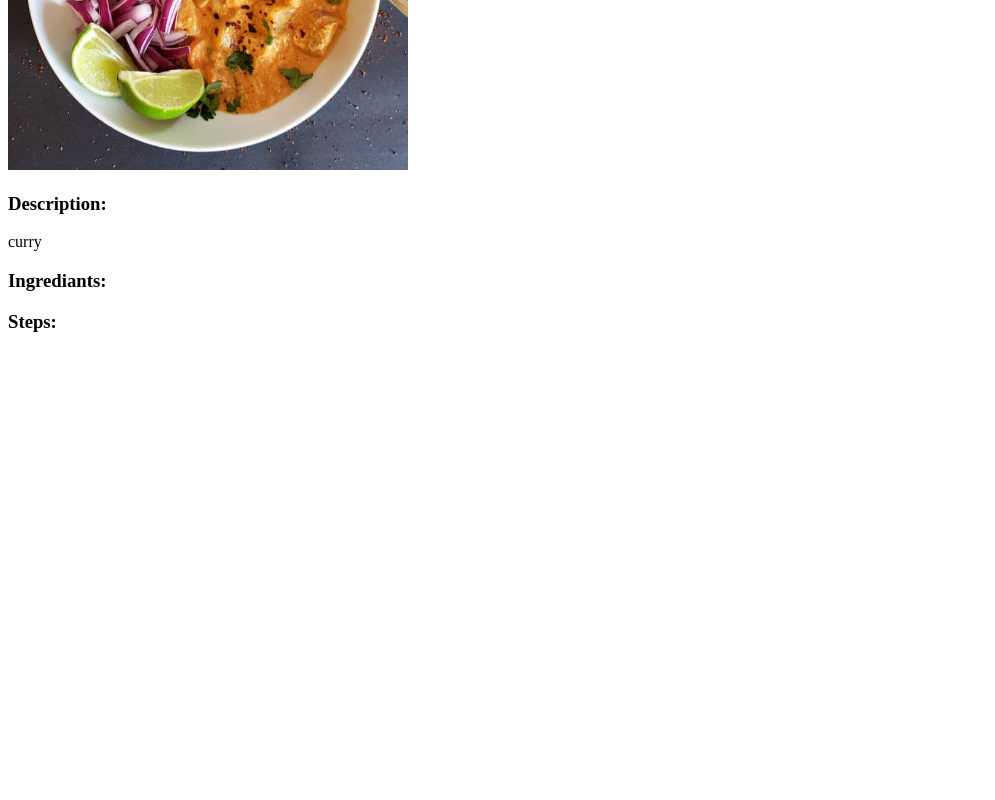
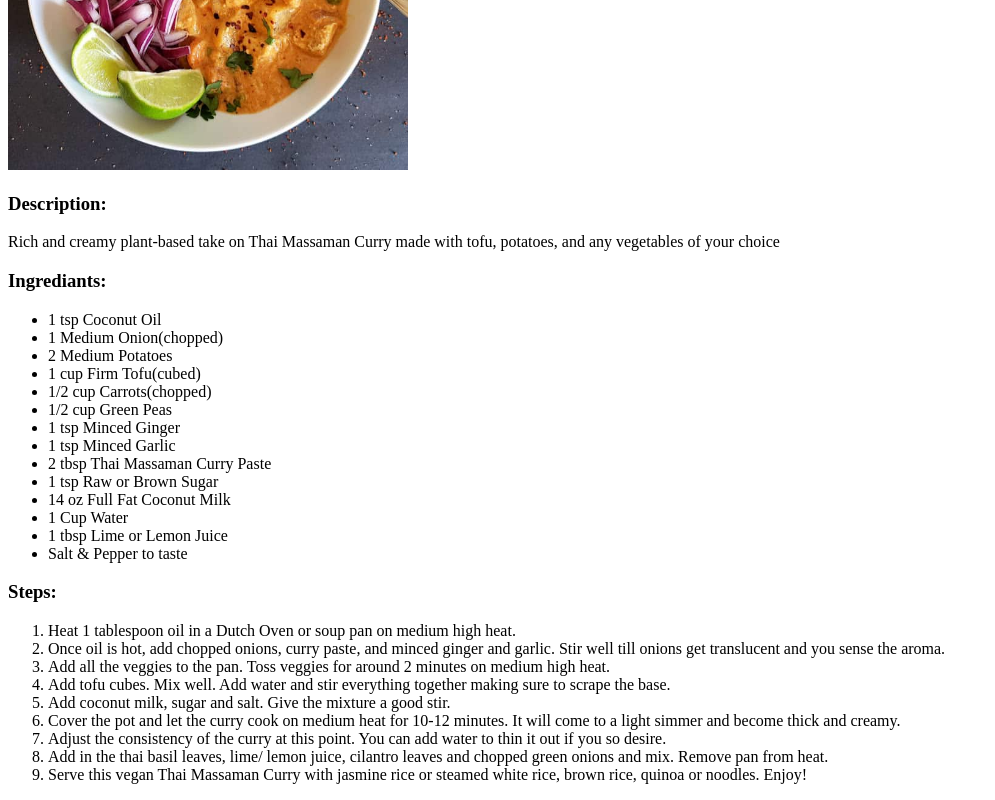
Before and after one commit to jonmejia/odin-recipes, a plain HTML site: page recipes/curry.html in a window 1280 px wide. Shown: the part 310-1110 px from the top of the page, without its empty margins (0-995 px from the left). Before the commit the page ends 800 px from the top, so only its background shows below. Drawn offline with Linux system fonts and the light colour scheme.

Commit message:
added description, ingrediants list and steps

```diff
--- a/recipes/curry.html
+++ b/recipes/curry.html
@@ -8,10 +8,35 @@
         <h1>Tofu Thai Massaman Curry</h1>
         <img src="curry1.jpg"height="400" width="400">
         <h3>Description:</h3>
-        <p>curry</p>
+        <p>Rich and creamy plant-based take on Thai Massaman Curry made with tofu, potatoes, and any vegetables of your choice</p>
         <h3>Ingrediants:</h3>
-        <ul></ul>
+        <ul>
+            <li>1 tsp Coconut Oil</li>
+            <li>1 Medium Onion(chopped)</li>
+            <li>2 Medium Potatoes</li>
+            <li>1 cup Firm Tofu(cubed)</li>
+            <li>1/2 cup Carrots(chopped)</li>
+            <li>1/2 cup Green Peas</li>
+            <li>1 tsp Minced Ginger</li>
+            <li>1 tsp Minced Garlic</li>
+            <li>2 tbsp Thai Massaman Curry Paste</li>
+            <li>1 tsp Raw or Brown Sugar</li>
+            <li>14 oz Full Fat Coconut Milk</li>
+            <li>1 Cup Water</li>
+            <li>1 tbsp Lime or Lemon Juice</li>
+            <li>Salt & Pepper to taste</li>
+        </ul>
         <h3>Steps:</h3>
-        <ol></ol>
+        <ol>
+            <li>Heat 1 tablespoon oil in a Dutch Oven or soup pan on medium high heat.</li>
+            <li>Once oil is hot, add chopped onions, curry paste, and minced ginger and garlic. Stir well till onions get translucent and you sense the aroma.</li>
+            <li>Add all the veggies to the pan. Toss veggies for around 2 minutes on medium high heat.</li>
+            <li>Add tofu cubes. Mix well. Add water and stir everything together making sure to scrape the base.</li>
+            <li>Add coconut milk, sugar and salt. Give the mixture a good stir.</li>
+            <li>Cover the pot and let the curry cook on medium heat for 10-12 minutes. It will come to a light simmer and become thick and creamy.</li>
+            <li>Adjust the consistency of the curry at this point. You can add water to thin it out if you so desire.</li>
+            <li>Add in the thai basil leaves, lime/ lemon juice, cilantro leaves and chopped green onions and mix. Remove pan from heat.</li>
+            <li>Serve this vegan Thai Massaman Curry with jasmine rice or steamed white rice, brown rice, quinoa or noodles. Enjoy!</li>
+        </ol>
     </body>
 </html>
```
